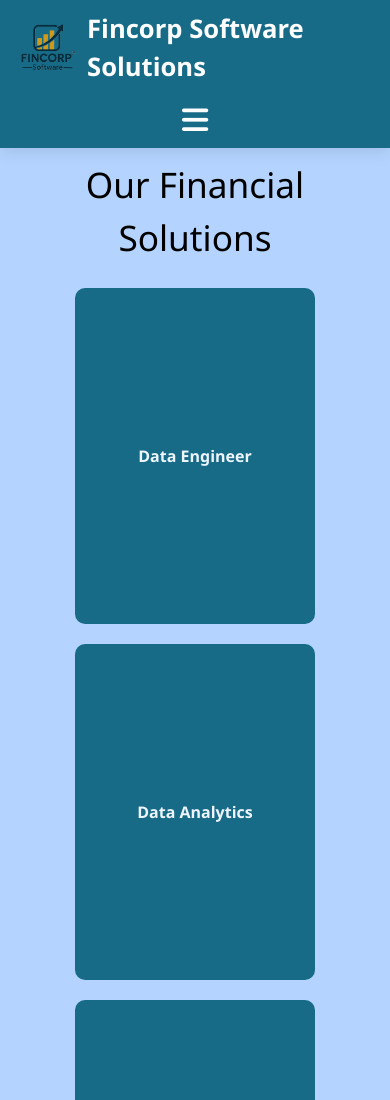
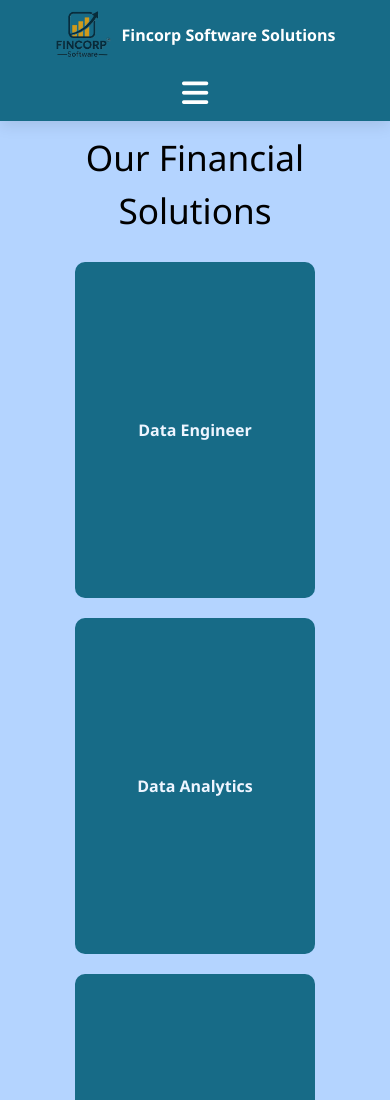
Before and after one commit to Abhijeet724/FinCorpSoft, a plain HTML site: page index.html in a window 390 px wide. Shown: the top 1100 px of the page. Drawn offline with nearby package versions, Linux system fonts and the light colour scheme.

Commit message:
resposnsive

```diff
--- a/style.css
+++ b/style.css
@@ -325,6 +325,12 @@ header.navbar {
 @media (max-width: 768px) {
 
   /* Navbar Adjustments */
+  .company-name {
+    font-size: 1rem;
+    font-weight: bold;
+    color: #fff;
+  }
+
   .logo {
     height: 50px;
 }
```
